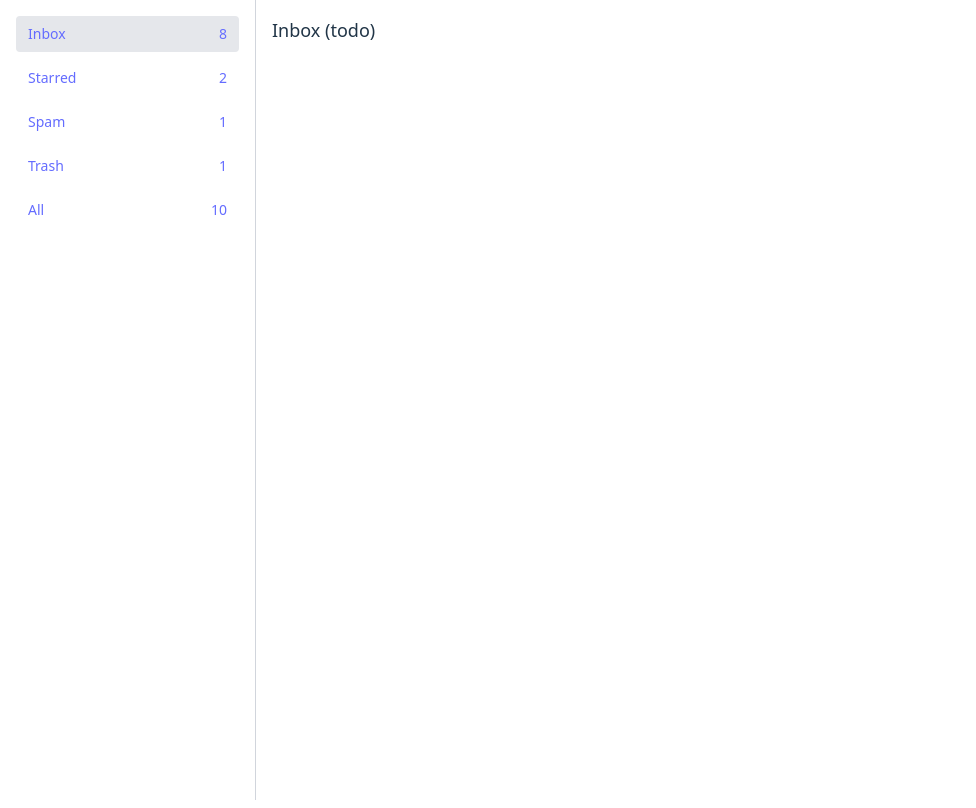
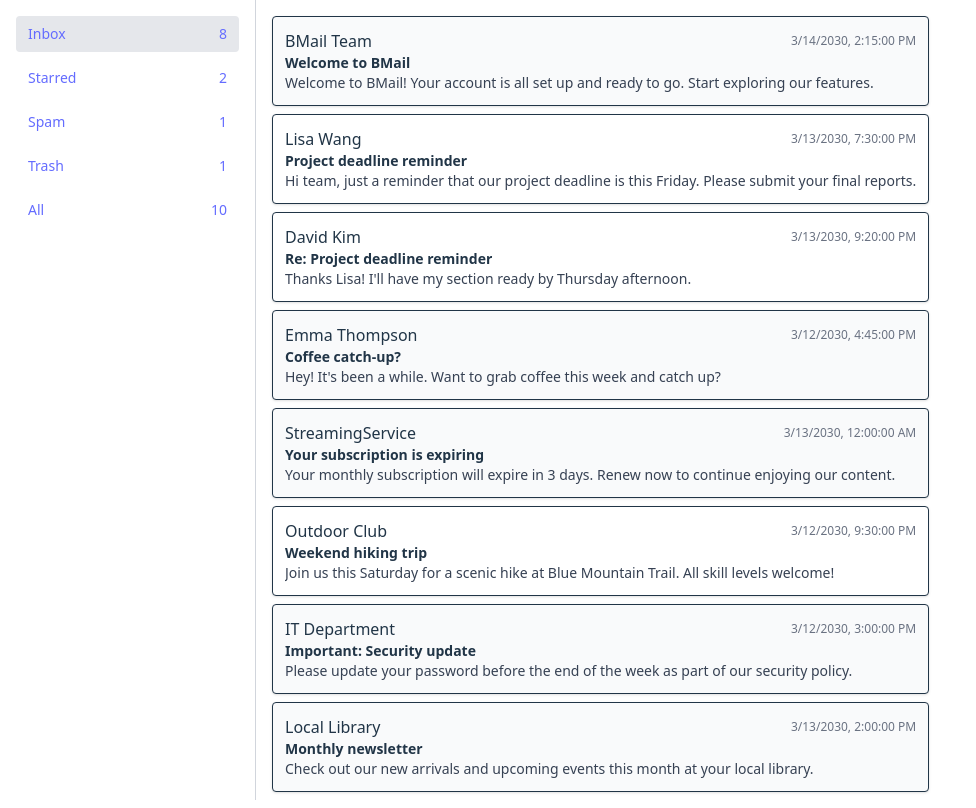
Before and after one commit to zejiran/zmail, a React (Vite) app: page /inbox in a window 1280 px wide. Shown: the whole page, without its empty margins (0-976 px from the left). Built offline with nearby package versions, Linux system fonts and the light colour scheme.

Commit message:
Add `EmailList` to display emails by folder with filters

```diff
--- a/src/App.tsx
+++ b/src/App.tsx
@@ -1,9 +1,6 @@
 import { Routes, Route, Navigate } from "react-router-dom"
 import { Sidebar } from "./components/Sidebar"
-
-function Placeholder({ title }: { title: string }) {
-  return <div className="p-4 text-lg">{title} (todo)</div>
-}
+import { EmailList } from "./components/EmailList"
 
 function App() {
   return (
@@ -12,11 +9,11 @@ function App() {
       <main className="flex-1">
         <Routes>
           <Route path="/" element={<Navigate to="/inbox" replace />} />
-          <Route path="/inbox" element={<Placeholder title="Inbox" />} />
-          <Route path="/starred" element={<Placeholder title="Starred" />} />
-          <Route path="/spam" element={<Placeholder title="Spam" />} />
-          <Route path="/trash" element={<Placeholder title="Trash" />} />
-          <Route path="/all" element={<Placeholder title="All Mail" />} />
+          <Route path="/inbox" element={<EmailList />} />
+          <Route path="/starred" element={<EmailList />} />
+          <Route path="/spam" element={<EmailList />} />
+          <Route path="/trash" element={<EmailList />} />
+          <Route path="/all" element={<EmailList />} />
         </Routes>
       </main>
     </div>
--- /dev/null
+++ b/src/components/EmailList.tsx
@@ -0,0 +1,59 @@
+import { useLocation } from "react-router-dom"
+import { useEmailStore } from "../store/emailStore"
+import { CONFIG } from "../utils/constants"
+import type { Email } from "../types"
+
+export function EmailList() {
+  const location = useLocation()
+  const path = location.pathname.replace("/", "")
+  const emails = useEmailStore((s) => s.emails)
+
+  const filtered = emails.filter((email) => filterByFolder(email, path))
+
+  return (
+    <div className="p-4 flex flex-col gap-2">
+      {filtered.length === 0 ? (
+        <p className="text-gray-600 italic">No emails here.</p>
+      ) : (
+        filtered.map((email) => (
+          <div
+            key={email.id}
+            className={`border rounded p-3 shadow-sm cursor-pointer ${
+              email.unread ? "bg-white" : "bg-gray-50"
+            }`}
+          >
+            <div className="flex justify-between items-center">
+              <div className="font-medium">{email.from.name}</div>
+              <div className="text-xs text-gray-500">
+                {new Date(email.date).toLocaleString()}
+              </div>
+            </div>
+            <div className="text-sm font-semibold">{email.subject}</div>
+            <div className="text-sm text-gray-700 truncate">{email.body}</div>
+          </div>
+        ))
+      )}
+    </div>
+  )
+}
+
+function filterByFolder(email: Email, folder: string): boolean {
+  switch (folder) {
+    case "inbox":
+      return !email.isSpam && !email.isTrash
+    case "spam":
+      return email.isSpam
+    case "trash":
+      return email.isTrash
+    case "starred":
+      return (
+        email.starred &&
+        (!email.isTrash || CONFIG.showStarredSpamInStarred) &&
+        (!email.isSpam || CONFIG.showStarredSpamInStarred)
+      )
+    case "all":
+      return true
+    default:
+      return false
+  }
+}
```
